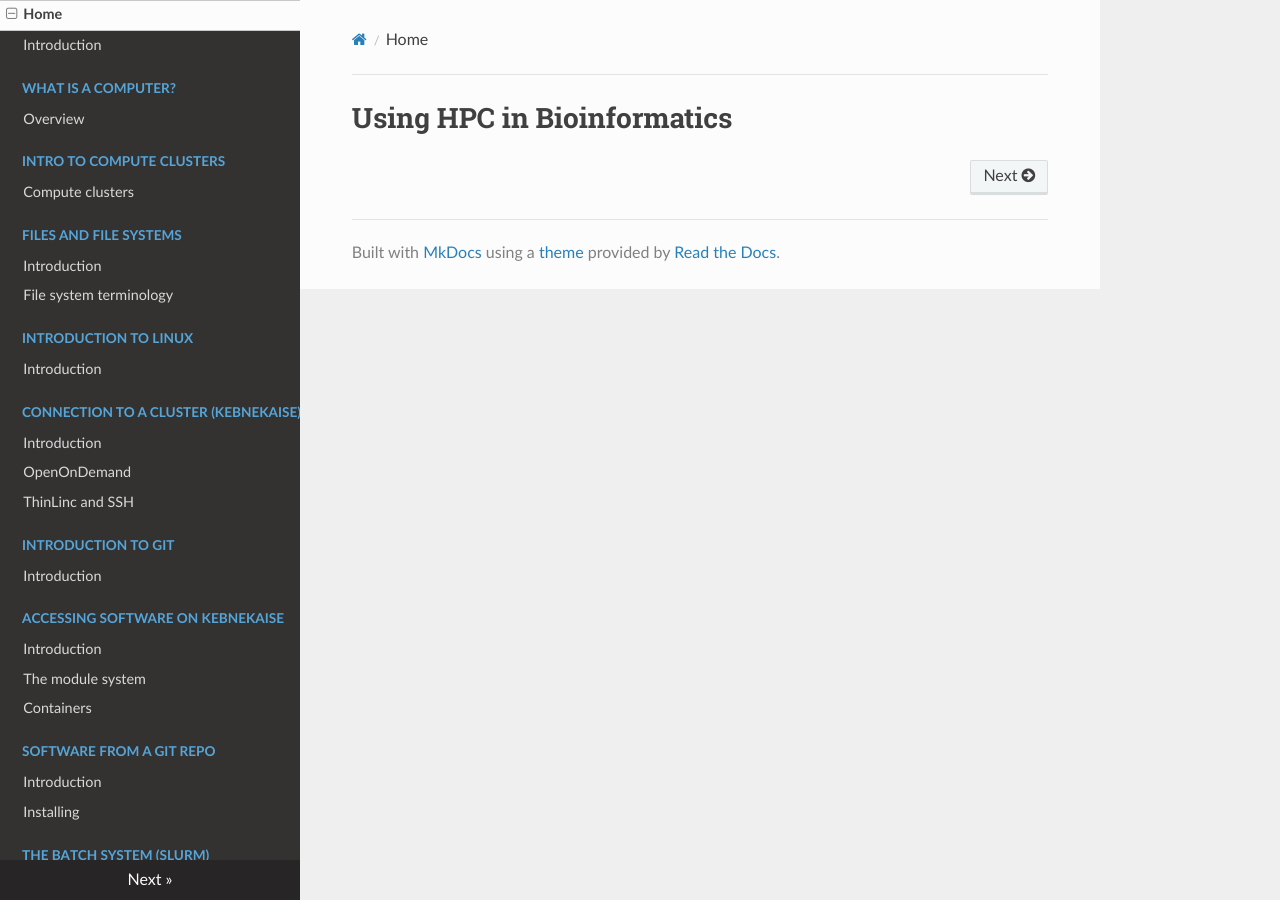
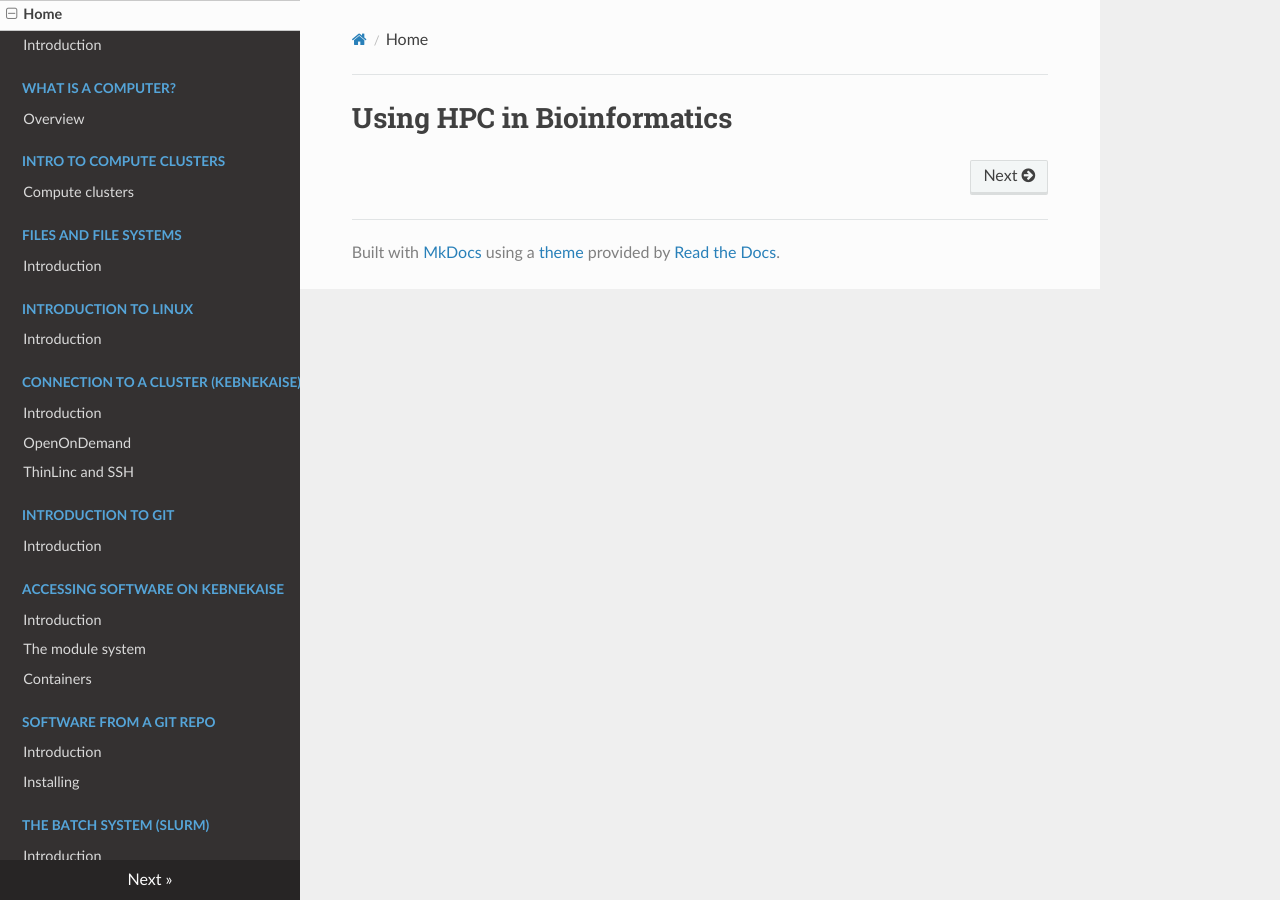
Before and after one commit to hpc2n/bioinformatics-hpc, an MkDocs documentation site: the page built from docs/index.md, in a window 1280 px wide. Built offline with MkDocs 1.6.1, drawn with Linux system fonts in a browser that asks for light colours; nearby versions of some CDN libraries.

Commit message:
For now, removing the session about file system terminoldy

```diff
--- a/mkdocs.yml
+++ b/mkdocs.yml
@@ -39,7 +39,7 @@ nav:
     - Compute clusters: 2.compute-cluster/compute-cluster.md
   - Files and file systems:
     - Introduction: 3.files-filesystems/files-filesystems.md
-    - File system terminology: 3.files-filesystems/3b.files-memory-disks/terminology.md
+      #    - File system terminology: 3.files-filesystems/3b.files-memory-disks/terminology.md
   - Introduction to Linux:
     - Introduction: 4.linux-intro/linux-intro.md
   - Connection to a cluster (Kebnekaise):
```
